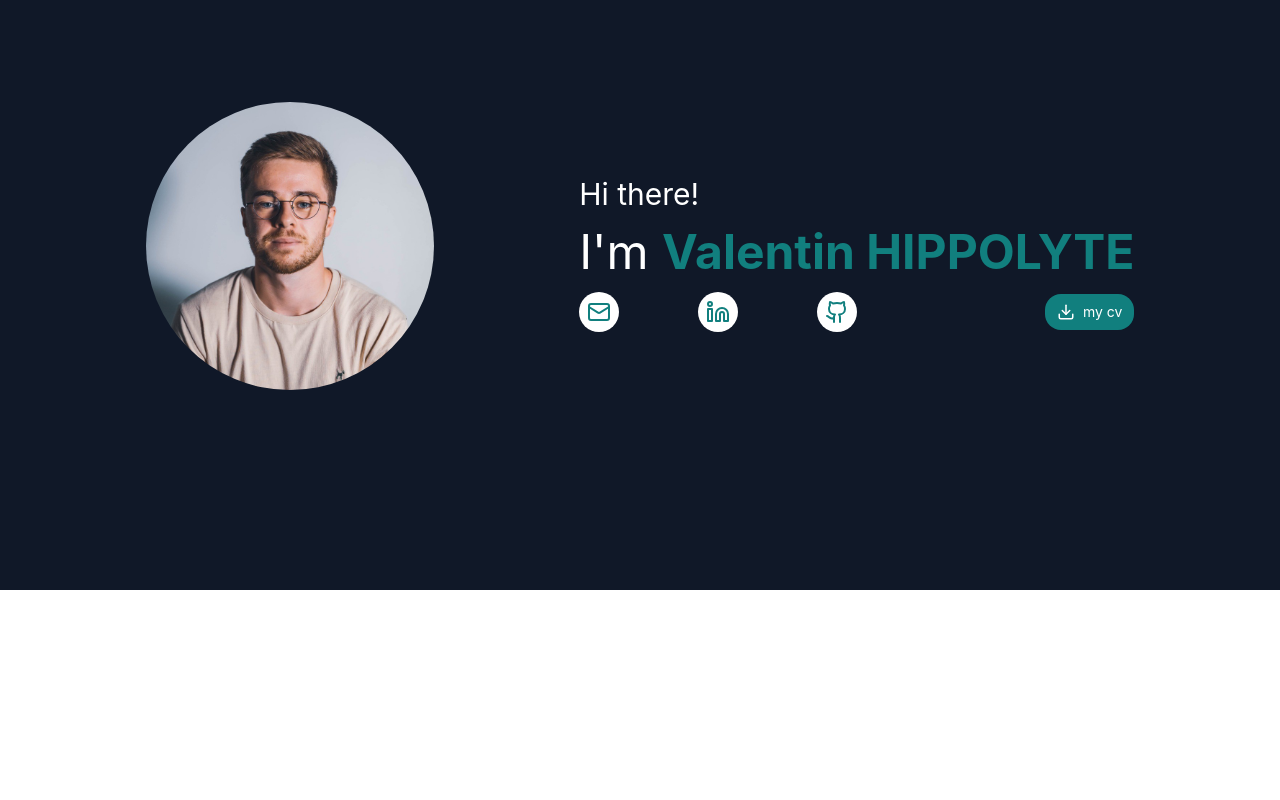
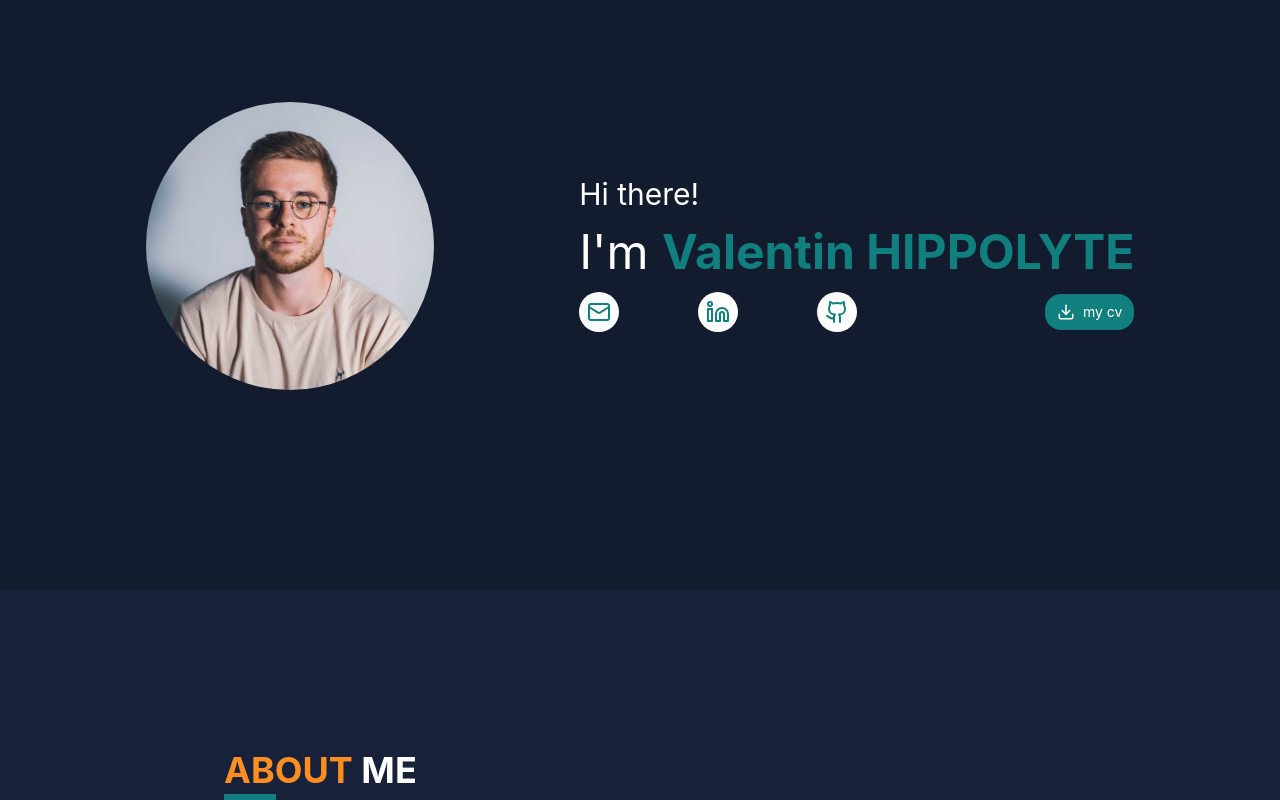
Before and after one commit to valentinhippolyte/portfolio, a Vue app: page / in a window 1280 px wide. Shown: the part 211-1011 px from the top of the page. Before the commit the page ends 801 px from the top, so only its background shows below. Built offline with nearby package versions, Linux system fonts and the light colour scheme.

Commit message:
reusable title component done

```diff
--- a/src/App.vue
+++ b/src/App.vue
@@ -1,7 +1,9 @@
 <template>
   <HomeScreen />
+  <AboutMeScreen />
 </template>
 
 <script setup>
+import AboutMeScreen from "./screens/AboutMeScreen.vue";
 import HomeScreen from "./screens/HomeScreen.vue";
 </script>
--- /dev/null
+++ b/src/components/Title.vue
@@ -0,0 +1,12 @@
+<template>
+  <div class="pl-12 pt-8 sm:pl-24 sm:pt-16 md:pl-36 md:pt-26 lg:pl-56 lg:pt-40">
+    <h2 class="text-4xl font-bold text-app-orange">
+      {{ fistTitle }} <span class="text-white">{{ secondTitle }}</span>
+    </h2>
+    <div class="bg-app-green h-1.5 w-13 mt-1"></div>
+  </div>
+</template>
+
+<script setup>
+defineProps(["fistTitle", "secondTitle"]); // L'enfant reçoit la donnée
+</script>
--- /dev/null
+++ b/src/screens/AboutMeScreen.vue
@@ -0,0 +1,9 @@
+<template>
+  <div class="bg-app-second-bg">
+    <Title fistTitle="ABOUT" secondTitle="ME" sec />
+  </div>
+</template>
+
+<script setup>
+import Title from "../components/title.vue";
+</script>
--- a/src/screens/HomeScreen.vue
+++ b/src/screens/HomeScreen.vue
@@ -1,5 +1,5 @@
 <template>
-  <div class="bg-gray-900">
+  <div class="bg-app-first-bg">
     <Nav />
     <HeroSection />
   </div>
--- a/src/style.css
+++ b/src/style.css
@@ -27,6 +27,9 @@
   --color-app-orange-800: #66380d;
   --color-app-orange-900: #331c06;
 
+  --color-app-first-bg: #131c2f;
+  --color-app-second-bg: #17223a;
+
   --font-sans: "Inter", sans-serif;
 }
 
```
